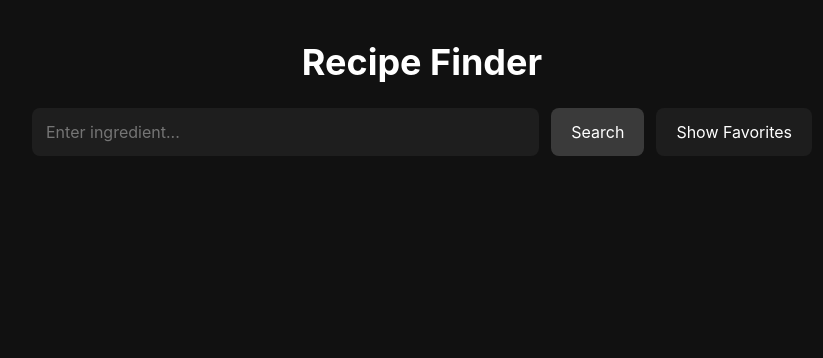
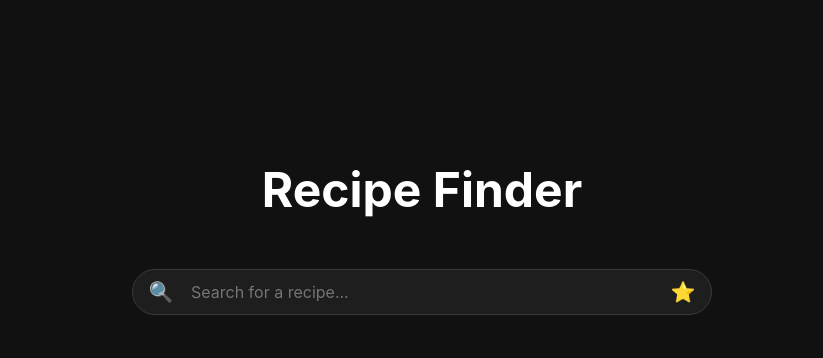
Before and after one commit to leeon3345/Recipe-Finder, a plain HTML site: page index.html in a window 1280 px wide. Shown: the whole page, without its empty margins (218-1041 px from the left). Drawn offline with Linux system fonts and the light colour scheme.

Commit message:
fix: Adjust search  position and change button icon

```diff
--- a/css/style.css
+++ b/css/style.css
@@ -8,9 +8,11 @@
 body {
     background: #111;
     color: #fff;
-    display: flex;
-    justify-content: center;
+    display: flex; /* Flexbox 레이아웃 사용 */
+    flex-direction: column; /* 아이템을 세로로 정렬 */
+    align-items: center; /* 가로축 중앙 정렬 */
     padding: 40px;
+    padding-top: 20vh; /* 화면 상단에서 20%만큼 아래로 배치하여 위치 조정 */
 }
 
 .container {
@@ -19,45 +21,66 @@ body {
 }
 
 h1 {
-    font-size: 36px;
+    font-size: 48px; /* 제목 폰트 크기 증가 */
     font-weight: 700;
-    margin-bottom: 24px;
+    margin-bottom: 50px; /* 검색창과의 간격 조정 */
     text-align: center;
+}
+
+.search-container {
+    width: 100%;
+    max-width: 580px; /* 구글 검색창과 유사한 너비 */
+    margin: 0 auto 40px; /* 좌우 마진을 auto로 설정하여 중앙 정렬 */
 }
 
 .search-box {
     display: flex;
-    gap: 12px;
-    margin-bottom: 24px;
+    align-items: center;
+    background: #1e1e1e;
+    border-radius: 24px; /* 둥근 모서리 */
+    border: 1px solid #3a3a3a;
+    padding: 0 8px;
+}
+
+.search-box:hover,
+.search-box:focus-within {
+    background: #303134;
+    border-color: #5f6368;
 }
 
 .search-box input {
     flex: 1;
-    padding: 14px;
-    border-radius: 8px;
+    padding: 12px 10px;
     border: none;
-    background: #1e1e1e;
+    background: transparent;
     color: #fff;
     font-size: 16px;
+    outline: none;
+    width: 100%;
 }
 
-.search-box button {
-    padding: 14px 20px;
-    font-size: 16px;
-    border: none;
-    border-radius: 8px;
-    background: #3a3a3a;
-    color: #fff;
-    cursor: pointer;
-    transition: 0.2s;
+.input-wrapper {
+    flex: 1;
 }
 
-#showFavsBtn {
-    background: #1d1d1d;
+.left-actions, .right-actions {
+    display: flex;
+    align-items: center;
 }
 
-.search-box button:hover {
-    background: #505050;
+.icon-btn {
+    background: transparent;
+    border: none;
+    cursor: pointer;
+    font-size: 20px;
+    padding: 8px;
+    border-radius: 50%;
+    width: 40px;
+    height: 40px;
+    display: flex;
+    justify-content: center;
+    align-items: center;
+    color: #9aa0a6;
 }
 
 .hidden {
--- a/index.html
+++ b/index.html
@@ -1,7 +1,7 @@
 <!DOCTYPE html>
 <html lang="en">
 <head>
-    <meta charset="UTF-R" />
+    <meta charset="UTF-8" />
     <meta name="viewport" content="width=device-width, initial-scale=1.0" />
     <title>Recipe Finder</title>
     <link rel="stylesheet" href="./css/style.css" />
@@ -10,10 +10,19 @@
     <div class="container">
         <h1>Recipe Finder</h1>
 
-        <div class="search-box">
-            <input type="text" id="searchInput" placeholder="Enter ingredient..." />
-            <button id="searchBtn">Search</button>
-            <button id="showFavsBtn">Show Favorites</button>
+        <!-- 구글 스타일 검색창 구조로 변경 -->
+        <div class="search-container">
+            <div class="search-box">
+                <div class="left-actions">
+                    <button id="searchBtn" class="icon-btn">🔍</button>
+                </div>
+                <div class="input-wrapper">
+                    <input type="text" id="searchInput" placeholder="Search for a recipe...">
+                </div>
+                <div class="right-actions">
+                    <button id="showFavsBtn" class="icon-btn">⭐</button>
+                </div>
+            </div>
         </div>
 
         <div id="loading" class="spinner hidden"></div>
```
